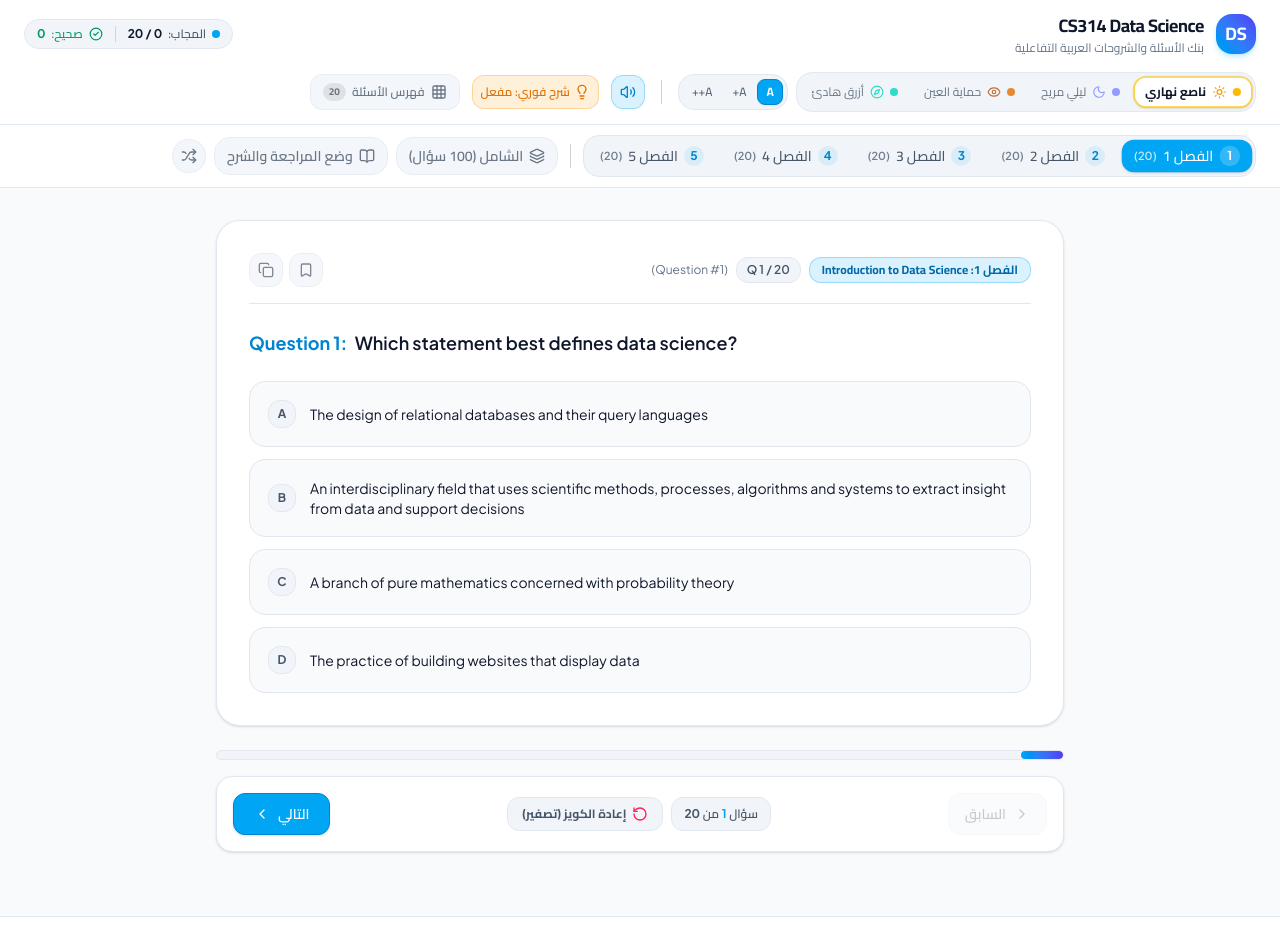
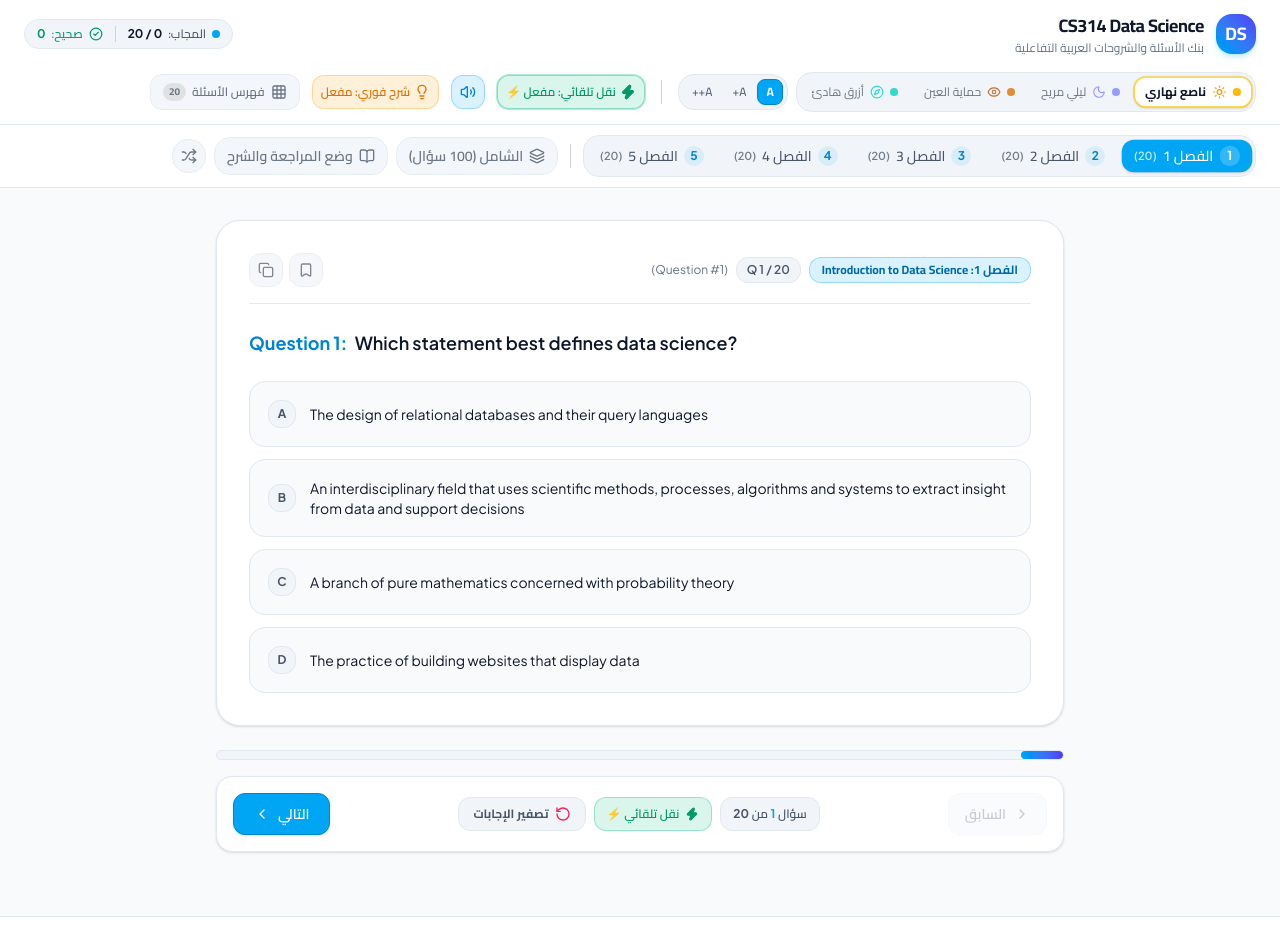
Before and after one commit to M0hamedabohelal/Bank-DS, a React (Vite) app: page / in a window 1280 px wide. Shown: the top 948 px of the page. Built offline with nearby package versions, Linux system fonts and the light colour scheme.

Commit message:
feat: add auto-advance on correct answer toggle with 750ms feedback

```diff
--- a/src/components/layout/Header.tsx
+++ b/src/components/layout/Header.tsx
@@ -1,7 +1,7 @@
 import React, { useState } from 'react';
 import { useQuiz } from '../../context/QuizContext';
 import { ThemeSelector } from '../common/ThemeSelector';
-import { Volume2, VolumeX, Lightbulb, Grid, CheckCircle2, RotateCcw, Check } from 'lucide-react';
+import { Volume2, VolumeX, Lightbulb, Grid, CheckCircle2, RotateCcw, Check, Zap } from 'lucide-react';
 
 interface HeaderProps {
   onToggleDrawer: () => void;
@@ -13,6 +13,8 @@ export const Header: React.FC<HeaderProps> = ({ onToggleDrawer, isDrawerOpen })
     questions,
     instantFeedback,
     setInstantFeedback,
+    autoNext,
+    setAutoNext,
     soundEnabled,
     setSoundEnabled,
     score,
@@ -105,6 +107,28 @@ export const Header: React.FC<HeaderProps> = ({ onToggleDrawer, isDrawerOpen })
 
           <div className="h-6 w-px theme-border bg-current opacity-20 mx-1 hidden sm:block"></div>
 
+          {/* Auto Next on Correct Toggle Button */}
+          {mode !== 'study' && (
+            <button
+              onClick={() => setAutoNext(!autoNext)}
+              className={`p-2 rounded-xl transition-all border flex items-center gap-1 text-xs font-semibold ${
+                autoNext
+                  ? 'bg-emerald-500/15 text-emerald-600 dark:text-emerald-400 border-emerald-500/40 ring-1 ring-emerald-500/30'
+                  : 'theme-muted-box border opacity-60 hover:opacity-100'
+              }`}
+              title={
+                autoNext
+                  ? 'النقل التلقائي مفعل (ينتقل للسؤال التالي فور اختيار الإجابة الصحيحة)'
+                  : 'تفعيل النقل التلقائي عند الإجابة الصحيحة'
+              }
+            >
+              <Zap className={`w-4 h-4 ${autoNext ? 'fill-current' : ''}`} />
+              <span className="hidden xl:inline">
+                {autoNext ? 'نقل تلقائي: مفعل ⚡' : 'نقل تلقائي: معطل'}
+              </span>
+            </button>
+          )}
+
           {/* Quick Sound Toggle */}
           <button
             onClick={() => setSoundEnabled(!soundEnabled)}
--- a/src/components/quiz/QuizControls.tsx
+++ b/src/components/quiz/QuizControls.tsx
@@ -1,6 +1,6 @@
 import React, { useState } from 'react';
 import { useQuiz } from '../../context/QuizContext';
-import { ChevronRight, ChevronLeft, Award, RotateCcw, Check } from 'lucide-react';
+import { ChevronRight, ChevronLeft, Award, RotateCcw, Check, Zap } from 'lucide-react';
 
 interface QuizControlsProps {
   onShowResults: () => void;
@@ -16,6 +16,8 @@ export const QuizControls: React.FC<QuizControlsProps> = ({ onShowResults }) =>
     submitExam,
     isExamSubmitted,
     score,
+    autoNext,
+    setAutoNext,
   } = useQuiz();
 
   const [justReset, setJustReset] = useState(false);
@@ -72,6 +74,20 @@ export const QuizControls: React.FC<QuizControlsProps> = ({ onShowResults }) =>
             <span className="font-english font-bold">{questions.length}</span>
           </div>
 
+          {/* Auto Next Toggle */}
+          <button
+            onClick={() => setAutoNext(!autoNext)}
+            className={`flex items-center gap-1.5 px-3 py-2 rounded-xl text-xs font-semibold transition-all border ${
+              autoNext
+                ? 'bg-emerald-500/15 text-emerald-600 dark:text-emerald-400 border-emerald-500/30'
+                : 'theme-muted-box border opacity-60 hover:opacity-100'
+            }`}
+            title="عند تفعيله: الانتقال التلقائي للسؤال التالي فور اختيار الإجابة الصحيحة"
+          >
+            <Zap className={`w-3.5 h-3.5 ${autoNext ? 'fill-current' : ''}`} />
+            <span>نقل تلقائي {autoNext ? '⚡' : ''}</span>
+          </button>
+
           {/* Dedicated Reset Quiz Button with full zeroing */}
           <button
             onClick={handleReset}
@@ -90,7 +106,7 @@ export const QuizControls: React.FC<QuizControlsProps> = ({ onShowResults }) =>
             ) : (
               <>
                 <RotateCcw className="w-4 h-4 text-rose-500" />
-                <span>إعادة الكويز (تصفير)</span>
+                <span>تصفير الإجابات</span>
               </>
             )}
           </button>
--- a/src/context/QuizContext.tsx
+++ b/src/context/QuizContext.tsx
@@ -1,5 +1,5 @@
-import React, { createContext, useContext, useState, useEffect, useMemo } from 'react';
-import { Question, ChoiceKey, QuizMode } from '../types/quiz';
+import React, { createContext, useContext, useState, useEffect, useMemo, useRef } from 'react';
+import type { Question, ChoiceKey, QuizMode } from '../types/quiz';
 import { allQuestions, getQuestionsByChapter } from '../data/questions';
 import { sound } from '../utils/sound';
 import confetti from 'canvas-confetti';
@@ -13,6 +13,7 @@ interface QuizContextType {
   answers: Record<number, ChoiceKey>;
   bookmarks: Set<number>;
   instantFeedback: boolean;
+  autoNext: boolean;
   isExamSubmitted: boolean;
   soundEnabled: boolean;
   score: {
@@ -25,6 +26,7 @@ interface QuizContextType {
   selectAnswer: (questionId: number, answer: ChoiceKey) => void;
   toggleBookmark: (questionId: number) => void;
   setInstantFeedback: (enabled: boolean) => void;
+  setAutoNext: (enabled: boolean) => void;
   setSoundEnabled: (enabled: boolean) => void;
   goToQuestion: (index: number) => void;
   nextQuestion: () => void;
@@ -54,8 +56,14 @@ export const QuizProvider: React.FC<{ children: React.ReactNode }> = ({ children
     const saved = localStorage.getItem('cs314_instant_feedback');
     return saved !== null ? saved === 'true' : true;
   });
+  const [autoNext, setAutoNextState] = useState<boolean>(() => {
+    const saved = localStorage.getItem('cs314_auto_next');
+    return saved !== null ? saved === 'true' : true; // Default to true as user requested
+  });
   const [isExamSubmitted, setIsExamSubmitted] = useState<boolean>(false);
   const [soundEnabled, setSoundEnabledState] = useState<boolean>(sound.isEnabled());
+
+  const autoNextTimeoutRef = useRef<ReturnType<typeof setTimeout> | null>(null);
 
   // Save bookmarks
   useEffect(() => {
@@ -64,6 +72,7 @@ export const QuizProvider: React.FC<{ children: React.ReactNode }> = ({ children
 
   // Handle mode / chapter changes
   const setMode = (newMode: QuizMode, chapterId?: number) => {
+    if (autoNextTimeoutRef.current) clearTimeout(autoNextTimeoutRef.current);
     setModeState(newMode);
     setCurrentIndex(0);
     setAnswers({});
@@ -76,11 +85,6 @@ export const QuizProvider: React.FC<{ children: React.ReactNode }> = ({ children
     } else if (newMode === 'all') {
       setSelectedChapter(null);
       setQuestions([...allQuestions]);
-    } else if (newMode === 'sprint') {
-      setSelectedChapter(null);
-      // Pick 20 random mixed questions
-      const shuffled = [...allQuestions].sort(() => Math.random() - 0.5).slice(0, 20);
-      setQuestions(shuffled);
     } else if (newMode === 'study') {
       if (chapterId) {
         setSelectedChapter(chapterId);
@@ -97,6 +101,7 @@ export const QuizProvider: React.FC<{ children: React.ReactNode }> = ({ children
   };
 
   const shuffleQuestions = () => {
+    if (autoNextTimeoutRef.current) clearTimeout(autoNextTimeoutRef.current);
     setQuestions((prev) => [...prev].sort(() => Math.random() - 0.5));
     setCurrentIndex(0);
     setAnswers({});
@@ -104,8 +109,6 @@ export const QuizProvider: React.FC<{ children: React.ReactNode }> = ({ children
   };
 
   const selectAnswer = (questionId: number, answer: ChoiceKey) => {
-    // If already answered and instant feedback is active, allow review or toggle?
-    // In quiz practice, user selects option. If instant feedback is on, play sound.
     const question = allQuestions.find((q) => q.id === questionId);
     if (!question) return;
 
@@ -122,6 +125,19 @@ export const QuizProvider: React.FC<{ children: React.ReactNode }> = ({ children
       } else {
         sound.playIncorrect();
       }
+    }
+
+    // Auto next on CORRECT answer
+    if (autoNext && answer === question.correctAnswer) {
+      if (autoNextTimeoutRef.current) clearTimeout(autoNextTimeoutRef.current);
+      autoNextTimeoutRef.current = setTimeout(() => {
+        setCurrentIndex((prev) => {
+          if (prev < questions.length - 1) {
+            return prev + 1;
+          }
+          return prev;
+        });
+      }, 750);
     }
   };
 
@@ -142,36 +158,46 @@ export const QuizProvider: React.FC<{ children: React.ReactNode }> = ({ children
     localStorage.setItem('cs314_instant_feedback', String(enabled));
   };
 
+  const setAutoNext = (enabled: boolean) => {
+    setAutoNextState(enabled);
+    localStorage.setItem('cs314_auto_next', String(enabled));
+  };
+
   const setSoundEnabled = (enabled: boolean) => {
     setSoundEnabledState(enabled);
     sound.setEnabled(enabled);
   };
 
   const goToQuestion = (index: number) => {
+    if (autoNextTimeoutRef.current) clearTimeout(autoNextTimeoutRef.current);
     if (index >= 0 && index < questions.length) {
       setCurrentIndex(index);
     }
   };
 
   const nextQuestion = () => {
+    if (autoNextTimeoutRef.current) clearTimeout(autoNextTimeoutRef.current);
     if (currentIndex < questions.length - 1) {
       setCurrentIndex((prev) => prev + 1);
     }
   };
 
   const prevQuestion = () => {
+    if (autoNextTimeoutRef.current) clearTimeout(autoNextTimeoutRef.current);
     if (currentIndex > 0) {
       setCurrentIndex((prev) => prev - 1);
     }
   };
 
   const resetQuiz = () => {
+    if (autoNextTimeoutRef.current) clearTimeout(autoNextTimeoutRef.current);
     setAnswers({});
     setCurrentIndex(0);
     setIsExamSubmitted(false);
   };
 
   const submitExam = () => {
+    if (autoNextTimeoutRef.current) clearTimeout(autoNextTimeoutRef.current);
     setIsExamSubmitted(true);
     sound.playFinish();
     confetti({
@@ -215,6 +241,7 @@ export const QuizProvider: React.FC<{ children: React.ReactNode }> = ({ children
         answers,
         bookmarks,
         instantFeedback,
+        autoNext,
         isExamSubmitted,
         soundEnabled,
         score,
@@ -222,6 +249,7 @@ export const QuizProvider: React.FC<{ children: React.ReactNode }> = ({ children
         selectAnswer,
         toggleBookmark,
         setInstantFeedback,
+        setAutoNext,
         setSoundEnabled,
         goToQuestion,
         nextQuestion,
```
